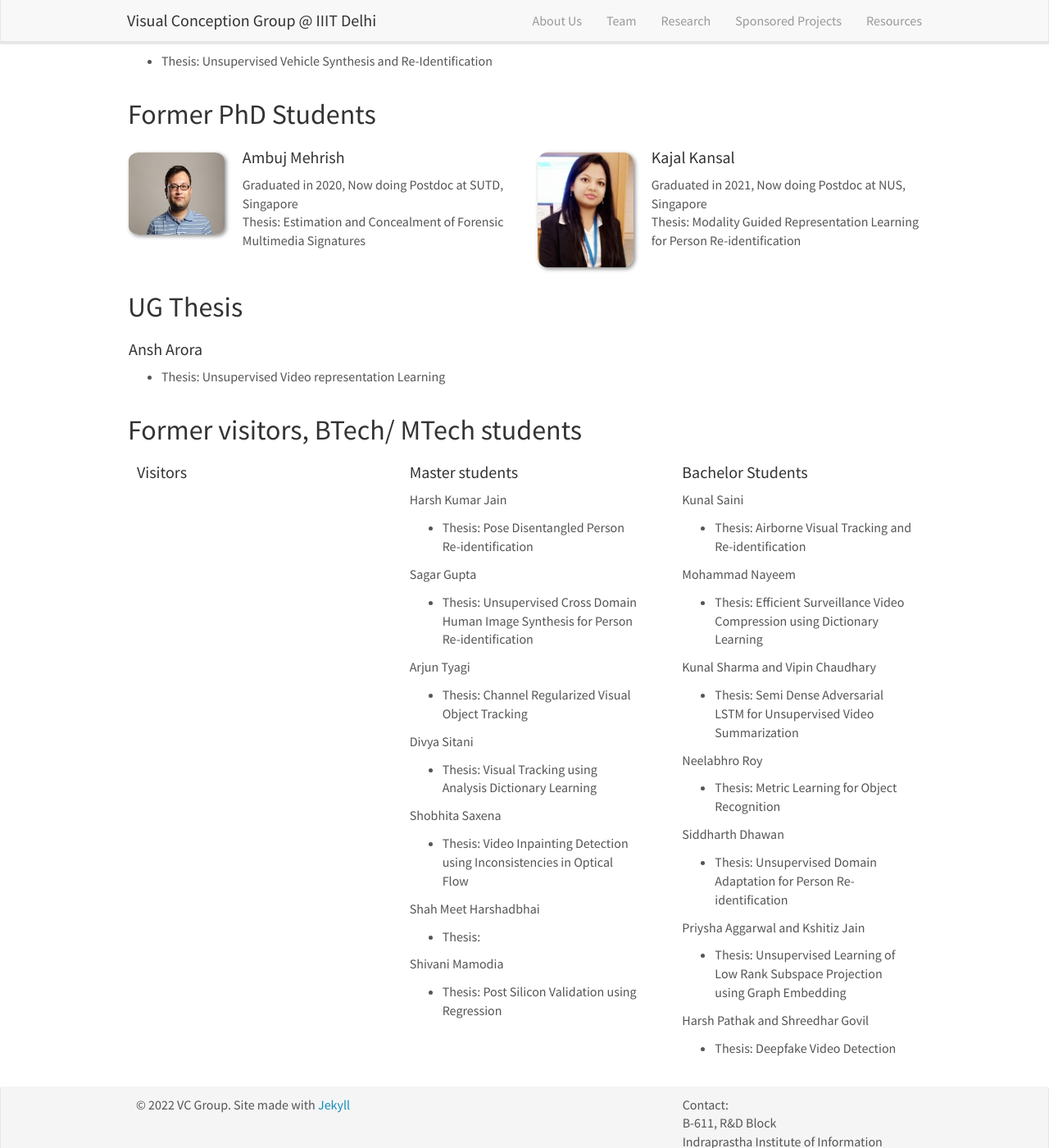
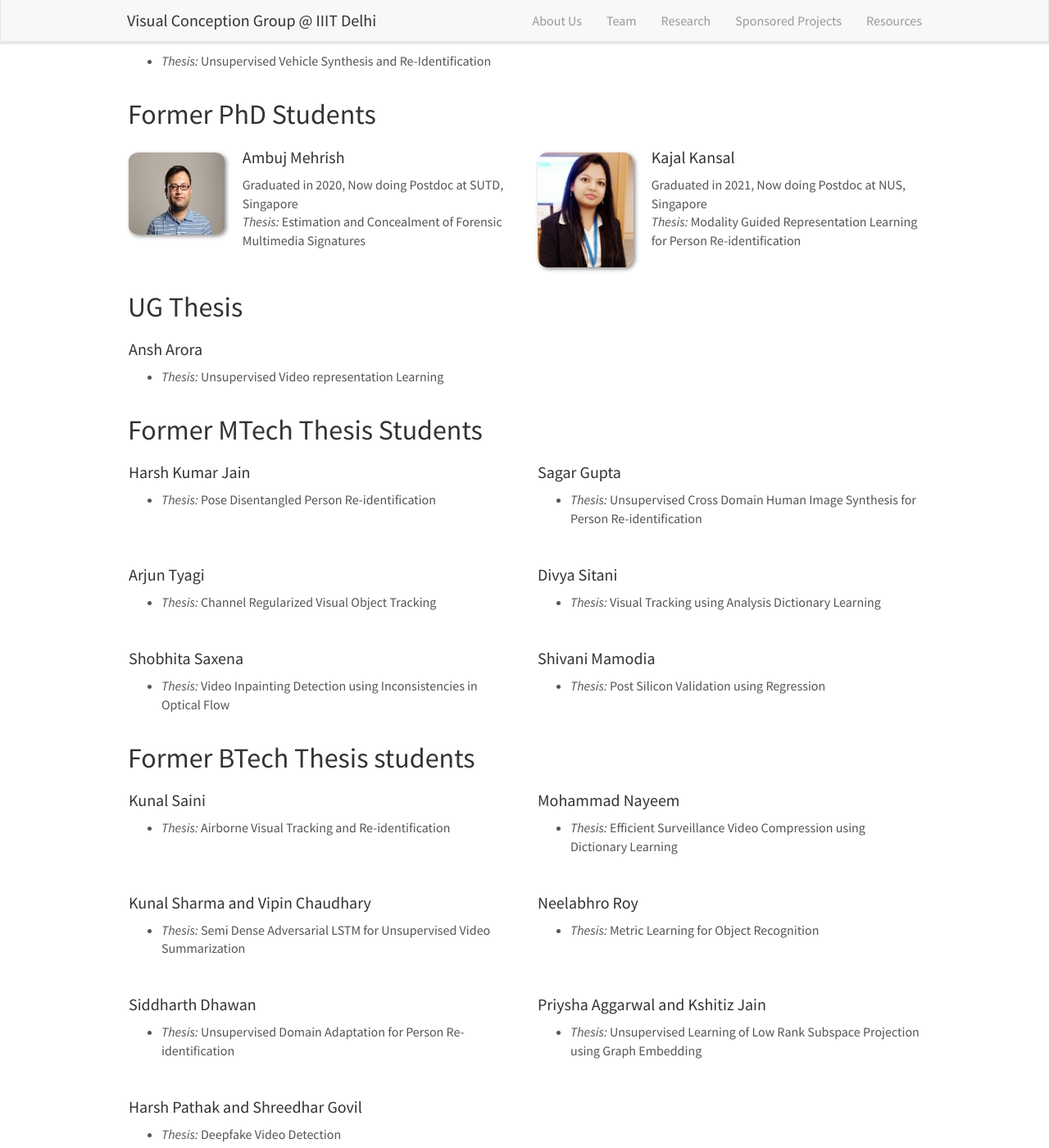
Before and after one commit to Visual-Conception-Group/Visual-Conception-Group.github.io, a Jekyll site: the page built from _pages/team.md, in a window 1280 px wide and 1400 px high, scrolled down 1135 px. Shown: the whole window at 82% size. Built offline with Jekyll 4.4.1, drawn with Linux system fonts in a browser that asks for light colours; nearby versions of some CDN libraries.

Commit message:
updated members

```diff
--- a/_data/alumni_mtech.yml
+++ b/_data/alumni_mtech.yml
@@ -16,8 +16,8 @@
 - name: Shobhita Saxena
   thesis: Video Inpainting Detection using Inconsistencies in Optical Flow
 
-- name: Shah Meet Harshadbhai
-  thesis:
+# - name: Shah Meet Harshadbhai
+#   thesis:
 
 # - name: Ayush Gupta
 #   thesis:
--- a/_pages/team.md
+++ b/_pages/team.md
@@ -156,7 +156,7 @@ Jump to [PI](#PI), [Researchers](#researchers), [master students](#master-studen
   <ul style="overflow: hidden">
 
   {% if member.number_educ == 1 %}
-  <li> Thesis: {{ member.education1 }} </li>
+  <li> <em> Thesis: </em> {{ member.education1 }} </li>
   {% endif %}
 
   {% if member.number_educ == 2 %}
@@ -208,7 +208,7 @@ Jump to [PI](#PI), [Researchers](#researchers), [master students](#master-studen
 <div class="col-sm-6 clearfix">
   <img src="{{ site.url }}{{ site.baseurl }}/images/teampic/{{ member.photo }}" class="img-responsive" width="25%" style="float: left" />
   <h4>{{ member.name }}</h4>
-  {{ member.duration }} <br> Thesis: {{ member.title }} <br />
+  {{ member.duration }} <br> <em> Thesis: </em> {{ member.title }} <br />
 
   <ul style="overflow: hidden">
 
@@ -242,7 +242,69 @@ Jump to [PI](#PI), [Researchers](#researchers), [master students](#master-studen
 <div class="col-sm-6 clearfix">
   <h4>{{ member.name }}</h4>
   <ul style="overflow: hidden">
-  <li> Thesis: {{ member.thesis }} </li>
+  <li><em> Thesis: </em> {{ member.thesis }} </li>
+  </ul>
+</div>
+
+{% assign number_printed = number_printed | plus: 1 %}
+
+{% if even_odd == 1 %}
+</div>
+{% endif %}
+
+{% endfor %}
+
+{% assign even_odd = number_printed | modulo: 2 %}
+{% if even_odd == 1 %}
+</div>
+{% endif %}
+
+## Former MTech Thesis Students
+
+{% assign number_printed = 0 %}
+{% for member in site.data.alumni_mtech %}
+
+{% assign even_odd = number_printed | modulo: 2 %}
+
+{% if even_odd == 0 %}
+<div class="row">
+{% endif %}
+
+<div class="col-sm-6 clearfix">
+  <h4>{{ member.name }}</h4>
+  <ul style="overflow: hidden">
+  <li><em> Thesis: </em> {{ member.thesis }} </li>
+  </ul>
+</div>
+
+{% assign number_printed = number_printed | plus: 1 %}
+
+{% if even_odd == 1 %}
+</div>
+{% endif %}
+
+{% endfor %}
+
+{% assign even_odd = number_printed | modulo: 2 %}
+{% if even_odd == 1 %}
+</div>
+{% endif %}
+
+## Former BTech Thesis students
+
+{% assign number_printed = 0 %}
+{% for member in site.data.alumni_btech %}
+
+{% assign even_odd = number_printed | modulo: 2 %}
+
+{% if even_odd == 0 %}
+<div class="row">
+{% endif %}
+
+<div class="col-sm-6 clearfix">
+  <h4>{{ member.name }}</h4>
+  <ul style="overflow: hidden">
+  <li> <em> Thesis: </em> {{ member.thesis }} </li>
   </ul>
 </div>
 
@@ -260,7 +322,7 @@ Jump to [PI](#PI), [Researchers](#researchers), [master students](#master-studen
 {% endif %}
 
 
-## Former visitors, BTech/ MTech students
+<!-- ## Former visitors, BTech/ MTech students
 <div class="row">
 
 <div class="col-sm-4 clearfix">
@@ -290,7 +352,7 @@ Jump to [PI](#PI), [Researchers](#researchers), [master students](#master-studen
 {% endfor %}
 </div>
 
-</div>
+</div> -->
 
 
 <!-- ## Administrative Support
```
